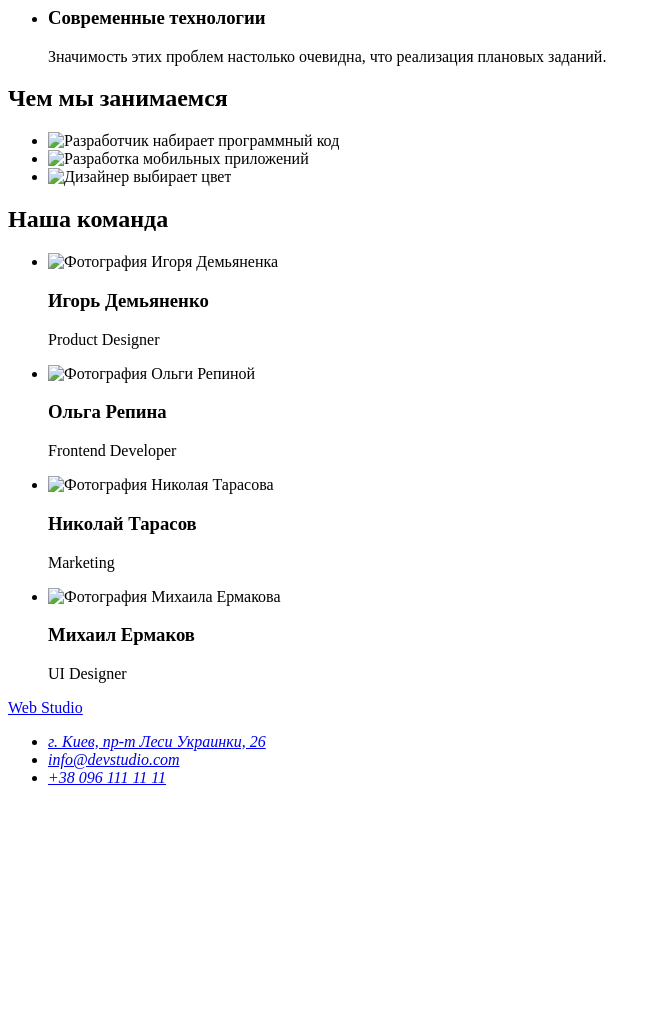
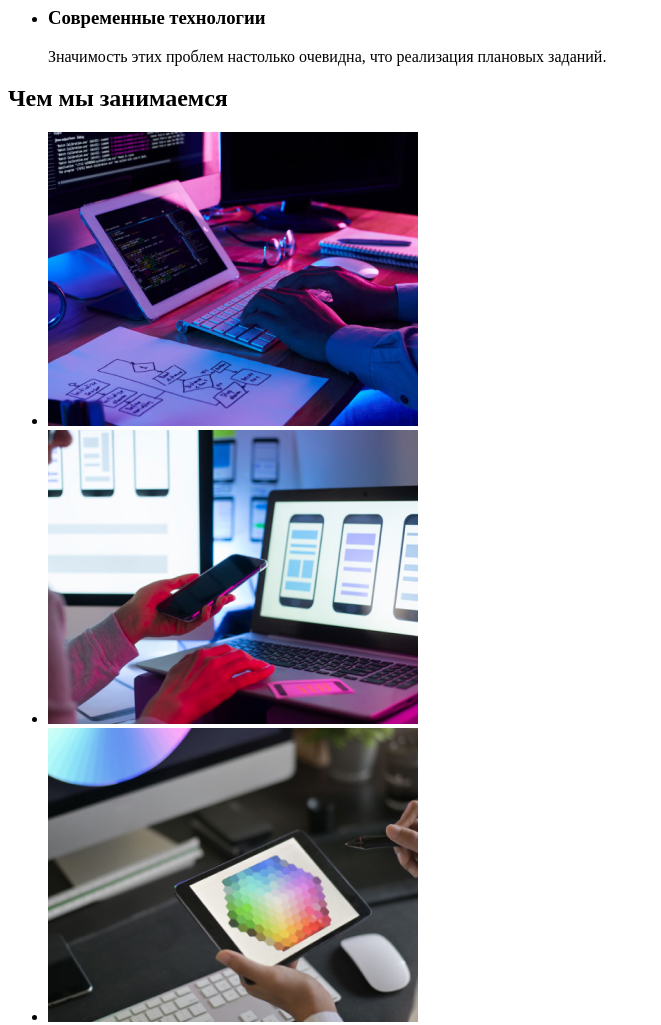
Before and after one commit to Victoriyadyaral/goit-markup-hw-01, a plain HTML site: page index.html in a window 1280 px wide. Shown: the part 480-1505 px from the top of the page, without its empty margins (0-661 px from the left). Before the commit the page ends 1283 px from the top, so only its background shows below. Drawn offline with Linux system fonts and the light colour scheme.

Commit message:
Поменяла название папки

```diff
--- a/index.html
+++ b/index.html
@@ -79,9 +79,9 @@
         <section>
             <h2>Чем мы занимаемся</h2>
             <ul>
-                <li><img src="./image/activities/activ-1.jpg" alt="Разработчик набирает программный код" width="370" height="294"></li>
-                <li><img src="./image/activities/activ-2.jpg" alt="Разработка мобильных приложений" width="370" height="294"></li>
-                <li><img src="./image/activities/activ-3.jpg" alt="Дизайнер выбирает цвет" width="370" height="294"></li>
+                <li><img src="./images/activities/activ-1.jpg" alt="Разработчик набирает программный код" width="370" height="294"></li>
+                <li><img src="./images/activities/activ-2.jpg" alt="Разработка мобильных приложений" width="370" height="294"></li>
+                <li><img src="./images/activities/activ-3.jpg" alt="Дизайнер выбирает цвет" width="370" height="294"></li>
             </ul>
         </section>
 
@@ -91,22 +91,22 @@
             <h2>Наша команда</h2>
             <ul>
                 <li>
-                    <img src="./image/our-team/igor.jpg" alt="Фотография Игоря Демьяненка" width="270" height="260">
+                    <img src="./images/our-team/igor.jpg" alt="Фотография Игоря Демьяненка" width="270" height="260">
                     <h3>Игорь Демьяненко</h3>
                     <p lang="en">Product Designer</p>
                 </li>
                 <li>
-                    <img src="./image/our-team/olga.jpg" alt="Фотография Ольги Репиной" width="270" height="260">
+                    <img src="./images/our-team/olga.jpg" alt="Фотография Ольги Репиной" width="270" height="260">
                     <h3>Ольга Репина</h3>
                     <p lang="en">Frontend Developer</p>
                 </li>
                 <li>
-                    <img src="./image/our-team/nik.jpg" alt="Фотография Николая Тарасова" width="270" height="260">
+                    <img src="./images/our-team/nik.jpg" alt="Фотография Николая Тарасова" width="270" height="260">
                     <h3>Николай Тарасов</h3>
                     <p lang="en">Marketing</p>
                 </li>
                 <li>
-                    <img src="./image/our-team/misha.jpg" alt="Фотография Михаила Ермакова" width="270" height="260">
+                    <img src="./images/our-team/misha.jpg" alt="Фотография Михаила Ермакова" width="270" height="260">
                     <h3>Михаил Ермаков</h3>
                     <p lang="en">UI Designer</p>
                 </li>
```
